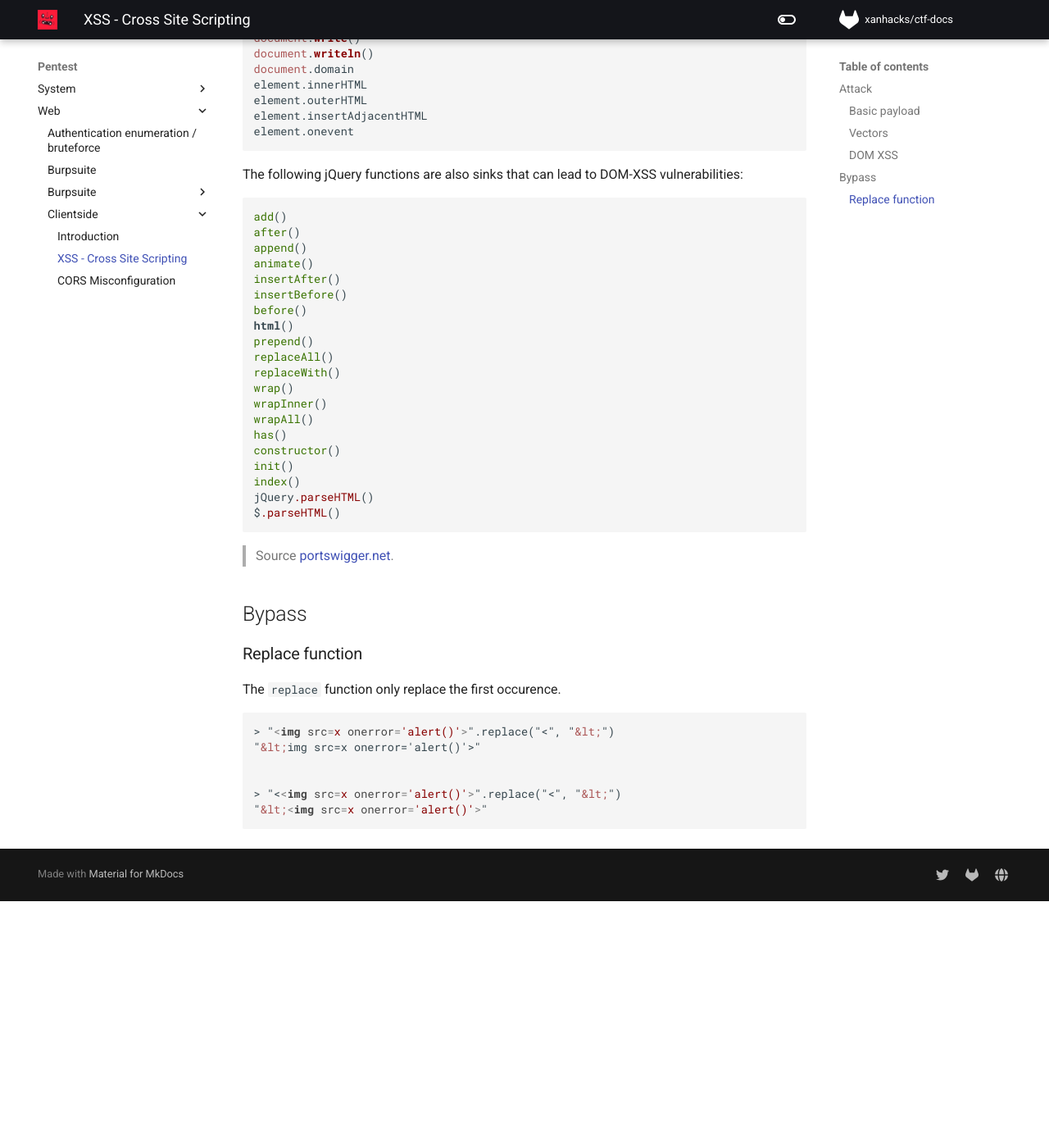
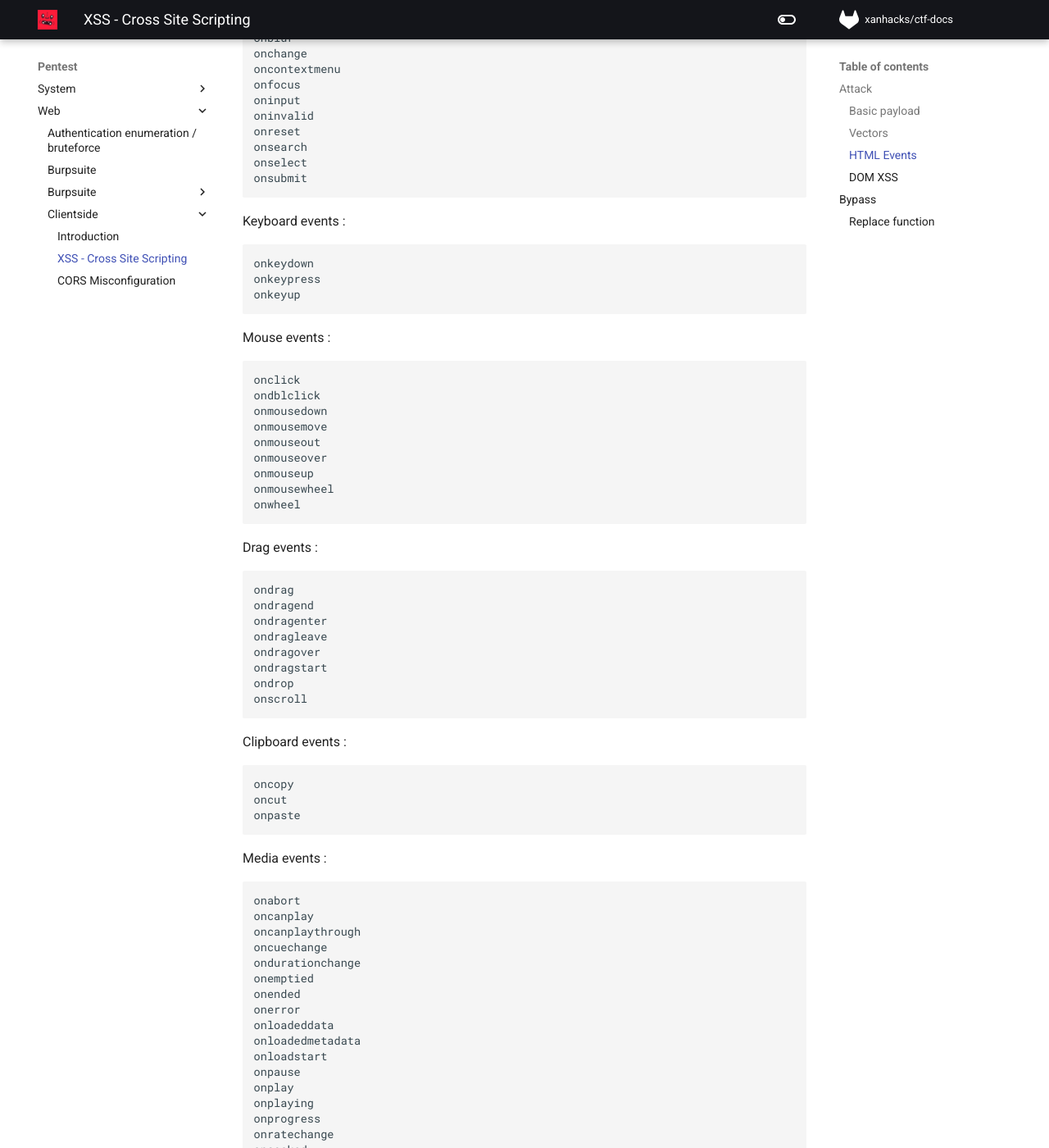
Before and after one commit to xanhacks/ctf-docs, an MkDocs documentation site: the page built from docs/pentest/web/clientside/03-XSS.md, in a window 1280 px wide and 1400 px high, scrolled down 676 px. Shown: the whole window at 82% size. Built offline with MkDocs 1.6.1 and Material for MkDocs 9.7.7, drawn with Linux system fonts in a browser that asks for light colours; nearby versions of some CDN libraries; comment, search, counter and statistics services are not loaded; before the commit the page ends 1775 px from its top, so only the background shows below that; some of the changed text lies outside the part shown.

Commit message:
add HTML events

````diff
--- a/docs/pentest/web/clientside/03-XSS.md
+++ b/docs/pentest/web/clientside/03-XSS.md
@@ -20,6 +20,102 @@ More payloads on [https://portswigger.net/web-security/cross-site-scripting/chea
 ### Vectors
 
 If you can control the `href` tag of an anchor (`<a>` element). You can try to set the `href` value to `javascript:alert()`.
+
+### HTML Events
+
+Forms Events :
+
+```
+onblur
+onchange
+oncontextmenu
+onfocus
+oninput
+oninvalid
+onreset
+onsearch
+onselect
+onsubmit
+```
+
+Keyboard events :
+
+```
+onkeydown
+onkeypress
+onkeyup
+```
+
+Mouse events :
+
+```
+onclick
+ondblclick
+onmousedown
+onmousemove
+onmouseout
+onmouseover
+onmouseup
+onmousewheel
+onwheel
+```
+
+Drag events :
+
+```
+ondrag
+ondragend
+ondragenter
+ondragleave
+ondragover
+ondragstart
+ondrop
+onscroll
+```
+
+Clipboard events :
+
+```
+oncopy
+oncut
+onpaste
+```
+
+Media events :
+
+```
+onabort
+oncanplay
+oncanplaythrough
+oncuechange
+ondurationchange
+onemptied
+onended
+onerror
+onloadeddata
+onloadedmetadata
+onloadstart
+onpause
+onplay
+onplaying
+onprogress
+onratechange
+onseeked
+onseeking
+onstalled
+onsuspend
+ontimeupdate
+onvolumechange
+onwaiting
+```
+
+Misc events :
+
+```
+ontoggle
+```
+
+> Source [www.w3schools.com](https://www.w3schools.com/tags/ref_eventattributes.asp).
 
 ### DOM XSS
 
````
